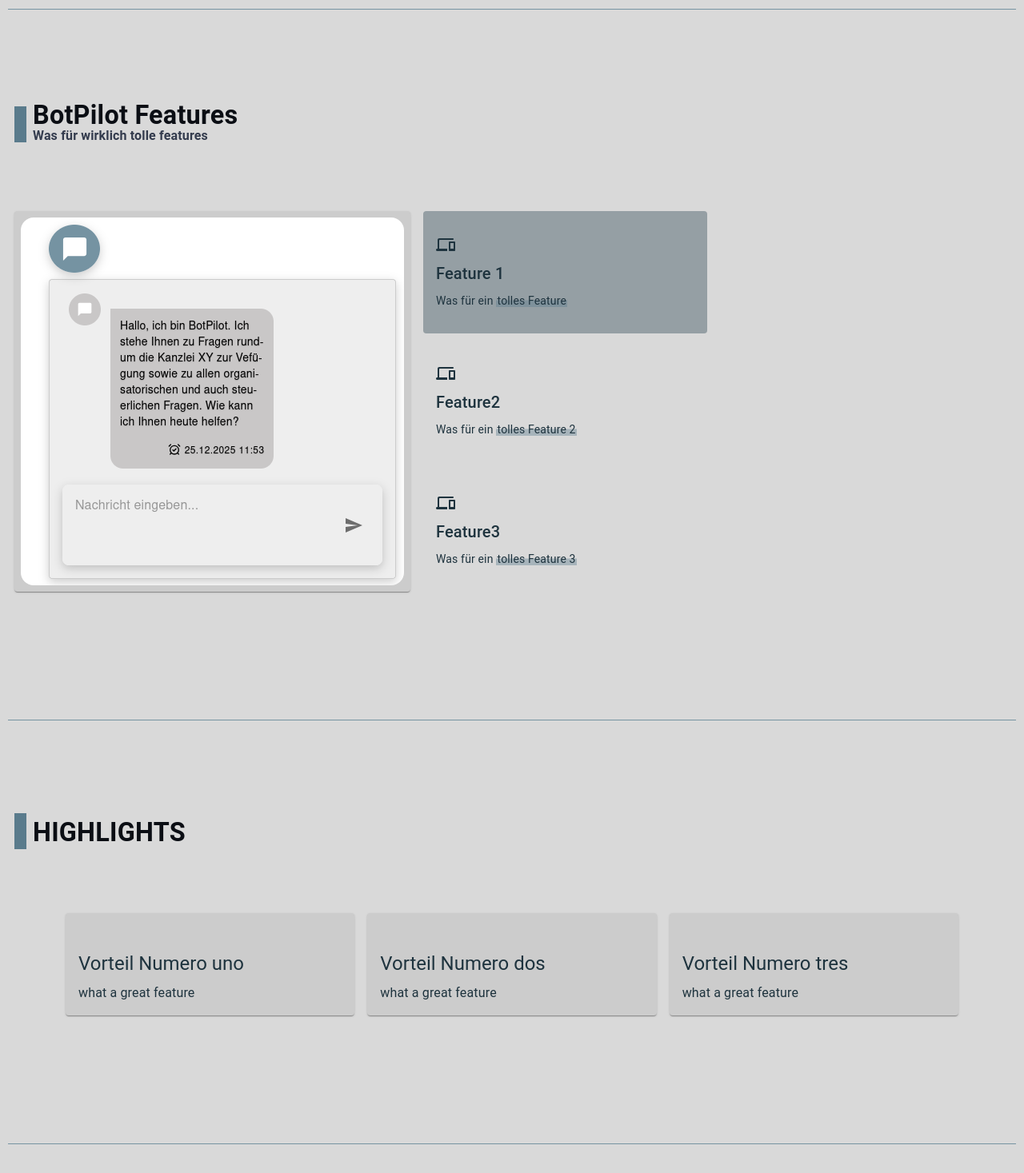
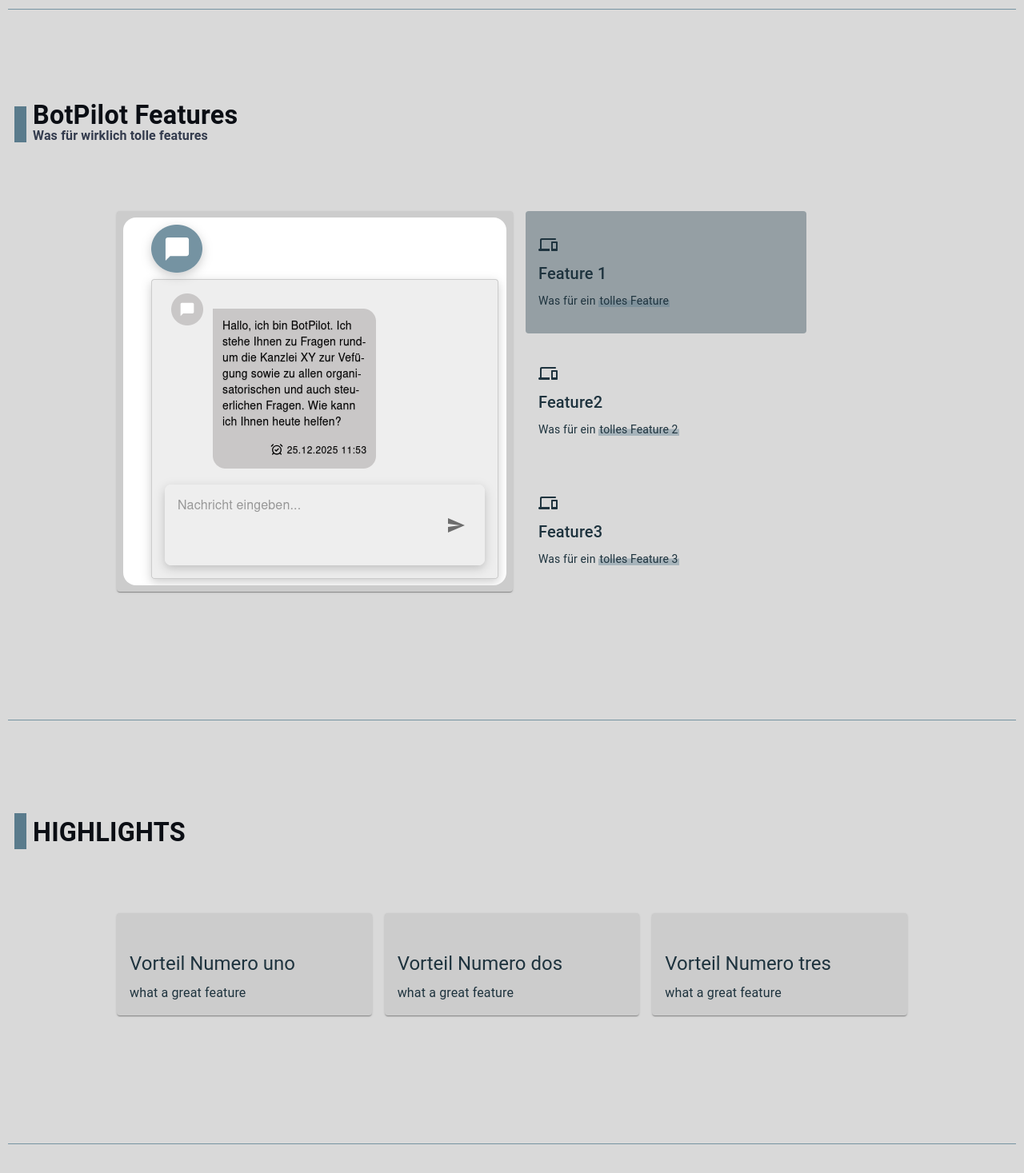
Before and after one commit to normanboettcher/bot-pilot-landing, a React (Vite) app: page / in a window 1280 px wide. Shown: the part 1360-2827 px from the top of the page at 80% size. Built offline with nearby package versions, Linux system fonts and the light colour scheme; some icons are missing.

Commit message:
[normanboettcher/bot-pilot-landing#29] Changed - Padding for features section

```diff
--- a/src/components/advantages/v2/HighlightsV2.tsx
+++ b/src/components/advantages/v2/HighlightsV2.tsx
@@ -10,9 +10,15 @@ const HighlightsV2 = () => {
   function highlightV2() {
     return (
       <Box>
-        <Grid container spacing={2} justifyContent={'center'} px={{
-          md: 8
-        }}>
+        <Grid
+          container
+          spacing={2}
+          justifyContent={'center'}
+          px={{
+            md: 12,
+            lg: 16,
+          }}
+        >
           {features.map((advantage, index) => (
             <Grid size={{ xs: 12, sm: 8, md: 4 }}>
               <HighlightsCard key={index} highlight={advantage} />
--- a/src/components/features/v2/FeaturesV2.tsx
+++ b/src/components/features/v2/FeaturesV2.tsx
@@ -35,7 +35,7 @@ const FeaturesV2 = () => {
         selectedFeature={selectedFeature}
       />
     ) : (
-      <Stack direction="row" spacing={2} width={'100%'}>
+      <Stack direction="row" spacing={2} width={'100%'} px={{ md: 12, lg: 16 }}>
         <FeatureImageCard imageUrl={selectedFeature.imageUrl} />
         <Stack direction={'column'} spacing={1} width={'100%'}>
           {features.map((feature, index) => (
@@ -52,7 +52,7 @@ const FeaturesV2 = () => {
   }
   return (
     <Box id={'features-v2'} sx={{ py: { xs: 8, sm: 12 } }}>
-      <Box sx={{ width: { sm: '100%', md: '100%', lg: '70%' } }}>
+      <Box sx={{ width: { sm: '100%', md: '100%', lg: '90%' } }}>
         <ParagraphContainer heading={heading()} content={featuresV2()} />
       </Box>
     </Box>
```
